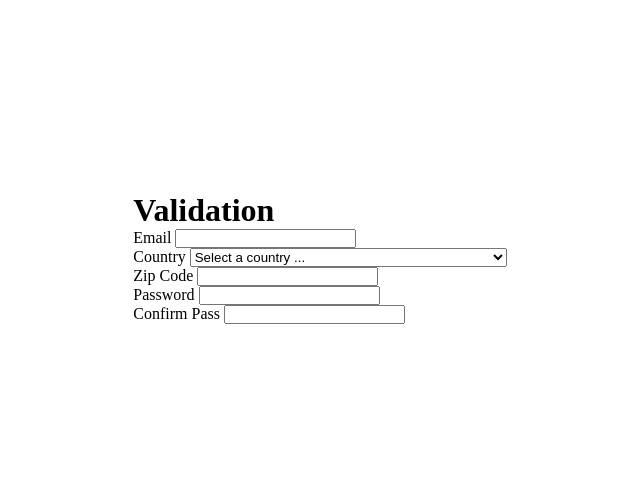
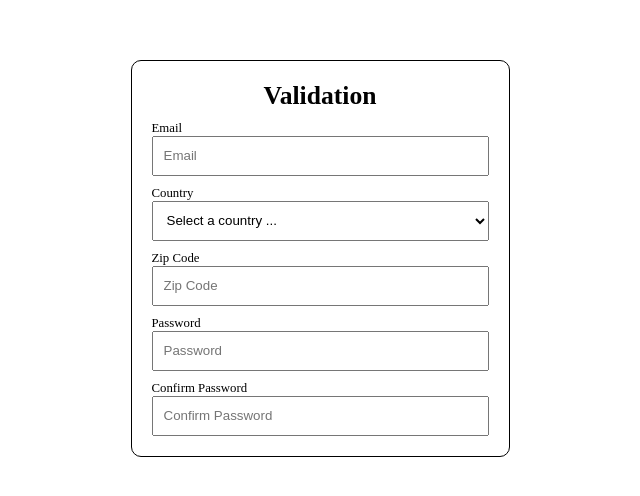
Before and after one commit to madaooftheblues/odin-form-validation, a plain HTML site: page index.html in a window 1280 px wide. Shown: the part 142-638 px from the top of the page, without its empty margins (320-960 px from the left). Drawn offline with Linux system fonts and the light colour scheme.

Commit message:
Add styles

```diff
--- a/index.html
+++ b/index.html
@@ -8,11 +8,11 @@
         <title>Form</title>
     </head>
     <body>
-        <form id="main-form">
+        <form id="main-form" novalidate>
             <h1>Validation</h1>
             <div class="input-container">
                 <label for="email">Email</label>
-                <input id="email" type="email" />
+                <input id="email" type="email" placeholder="Email" />
             </div>
             <div class="input-container">
                 <label for="country">Country</label>
@@ -508,15 +508,19 @@
             </div>
             <div class="input-container">
                 <label for="zip">Zip Code</label>
-                <input id="zip" type="text" />
+                <input id="zip" type="text" placeholder="Zip Code" />
             </div>
             <div class="input-container">
                 <label for="pass">Password</label>
-                <input id="pass" type="password" />
+                <input id="pass" type="password" placeholder="Password" />
             </div>
             <div class="input-container">
-                <label for="confirm-pass">Confirm Pass</label>
-                <input id="confirm-pass" type="password" />
+                <label for="confirm-pass">Confirm Password</label>
+                <input
+                    id="confirm-pass"
+                    type="password"
+                    placeholder="Confirm Password"
+                />
             </div>
         </form>
     </body>
--- a/script.js
+++ b/script.js
@@ -1 +1,3 @@
 console.log("let's validate this form")
+
+const formElm = document.getElementById('main-form')
--- a/styles.css
+++ b/styles.css
@@ -10,4 +10,31 @@ body {
     align-items: center;
     justify-content: center;
     min-height: 100vh;
+    font-size: 0.8rem;
 }
+
+input,
+select {
+    height: 2.5rem;
+    padding: 10px;
+    width: 100%;
+}
+
+#main-form {
+    border: 1px solid black;
+    border-radius: 10px;
+    display: grid;
+    grid-template-columns: 1fr;
+    grid-gap: 10px;
+    padding: 20px;
+}
+
+#main-form>h1 {
+    margin: 0 auto;
+}
+
+.input-container {
+    display: grid;
+    grid-template-rows: auto;
+    align-items: center;
+}
```
